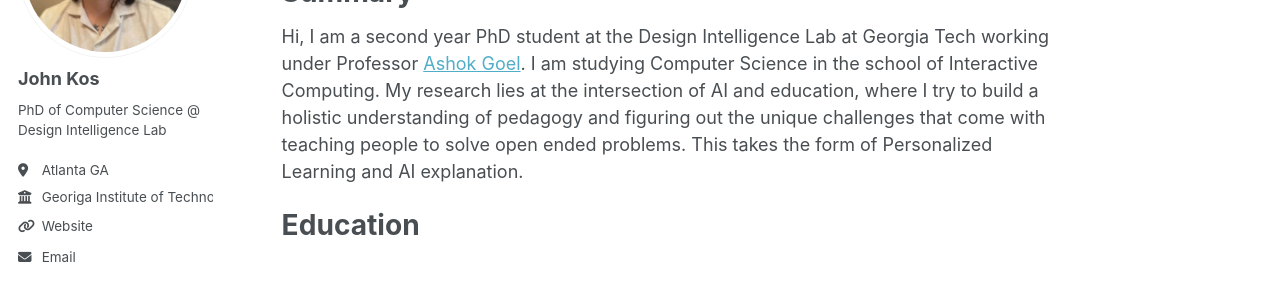
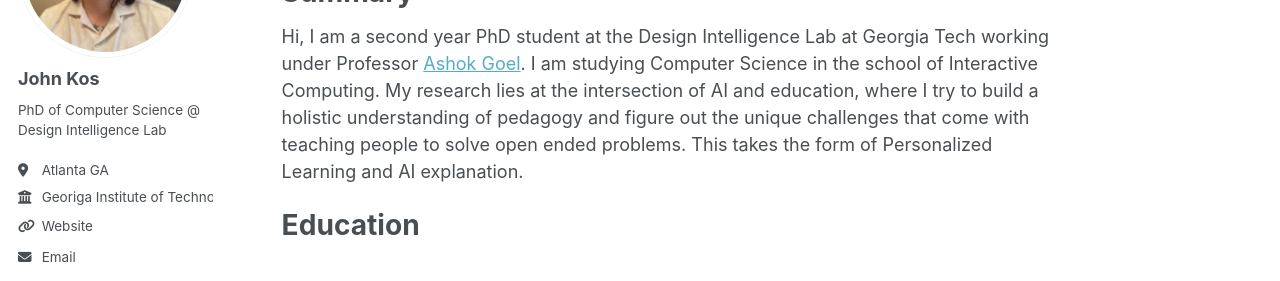
Before and after one commit to JohnKos/JohnKos.github.io, a Jekyll site: the page built from _pages/about.md, in a window 1280 px wide and 900 px high. Shown: the part 223-504 px from the top of the window. Built offline with Jekyll 4.4.1, drawn with Linux system fonts in a browser that asks for light colours; some web fonts are replaced; some of the changed text lies outside the part shown.

```diff
--- a/_pages/about.md
+++ b/_pages/about.md
@@ -12,8 +12,8 @@ A downloadable version of my CV can be found [here](/files/John_Kos_Resume.pdf)
 Summary
 ========
 
-Hi, I am a second year PhD student at the Design Intelligence Lab at Georgia Tech  working under Professor [Ashok Goel](link him). I am studying Computer Science in the
-school of Interactive Computing. My research lies at the intersection of AI and education, where I try to build a holistic understanding of pedagogy and figuring out the
+Hi, I am a second year PhD student at the Design Intelligence Lab at Georgia Tech  working under Professor [Ashok Goel](https://www.cc.gatech.edu/people/ashok-goel). I am studying Computer Science in the
+school of Interactive Computing. My research lies at the intersection of AI and education, where I try to build a holistic understanding of pedagogy and figure out the
 unique challenges that come with teaching people to solve open ended problems. This takes the form of Personalized Learning and AI explanation.
 
 Education
```
Also changed, not shown: other parts of _pages/about.md (+5 -7 lines).
